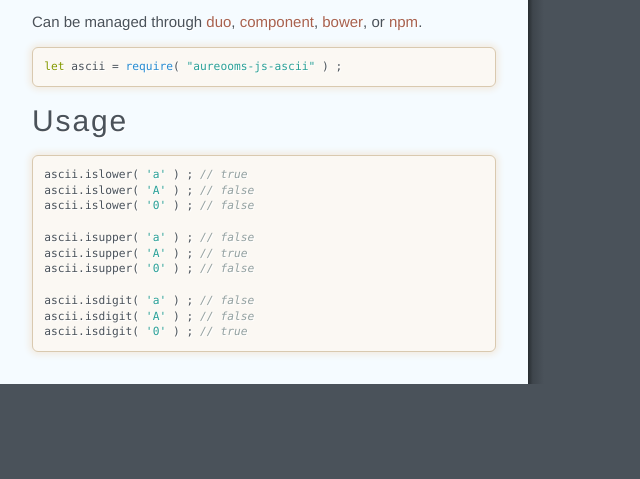
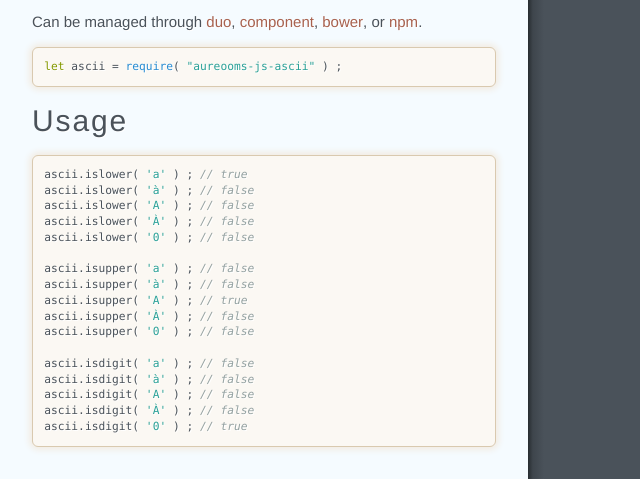
Before and after one commit to pot-pourri/ascii, a plain HTML site: page index.html in a window 1280 px wide. Shown: the part 3580-4059 px from the top of the page, without its empty margins (0-640 px from the left). Before the commit the page ends 3964 px from the top, so only its background shows below. Drawn offline with Linux system fonts and the light colour scheme.

Commit message:
undefined

```diff
--- a/index.html
+++ b/index.html
@@ -19,13 +19,19 @@
 <pre><code class="lang-js"><span class="hljs-keyword">let</span> ascii = <span class="hljs-built_in">require</span>( <span class="hljs-string">"aureooms-js-ascii"</span> ) ;</code></pre>
 <h2 id="usage">Usage</h2>
 <pre><code class="lang-js">ascii.islower( <span class="hljs-string">'a'</span> ) ; <span class="hljs-comment">// true</span>
+ascii.islower( <span class="hljs-string">'à'</span> ) ; <span class="hljs-comment">// false</span>
 ascii.islower( <span class="hljs-string">'A'</span> ) ; <span class="hljs-comment">// false</span>
+ascii.islower( <span class="hljs-string">'À'</span> ) ; <span class="hljs-comment">// false</span>
 ascii.islower( <span class="hljs-string">'0'</span> ) ; <span class="hljs-comment">// false</span>
 
 ascii.isupper( <span class="hljs-string">'a'</span> ) ; <span class="hljs-comment">// false</span>
+ascii.isupper( <span class="hljs-string">'à'</span> ) ; <span class="hljs-comment">// false</span>
 ascii.isupper( <span class="hljs-string">'A'</span> ) ; <span class="hljs-comment">// true</span>
+ascii.isupper( <span class="hljs-string">'À'</span> ) ; <span class="hljs-comment">// false</span>
 ascii.isupper( <span class="hljs-string">'0'</span> ) ; <span class="hljs-comment">// false</span>
 
 ascii.isdigit( <span class="hljs-string">'a'</span> ) ; <span class="hljs-comment">// false</span>
+ascii.isdigit( <span class="hljs-string">'à'</span> ) ; <span class="hljs-comment">// false</span>
 ascii.isdigit( <span class="hljs-string">'A'</span> ) ; <span class="hljs-comment">// false</span>
+ascii.isdigit( <span class="hljs-string">'À'</span> ) ; <span class="hljs-comment">// false</span>
 ascii.isdigit( <span class="hljs-string">'0'</span> ) ; <span class="hljs-comment">// true</span></code></pre></div></div></div></div></body></html>
```
